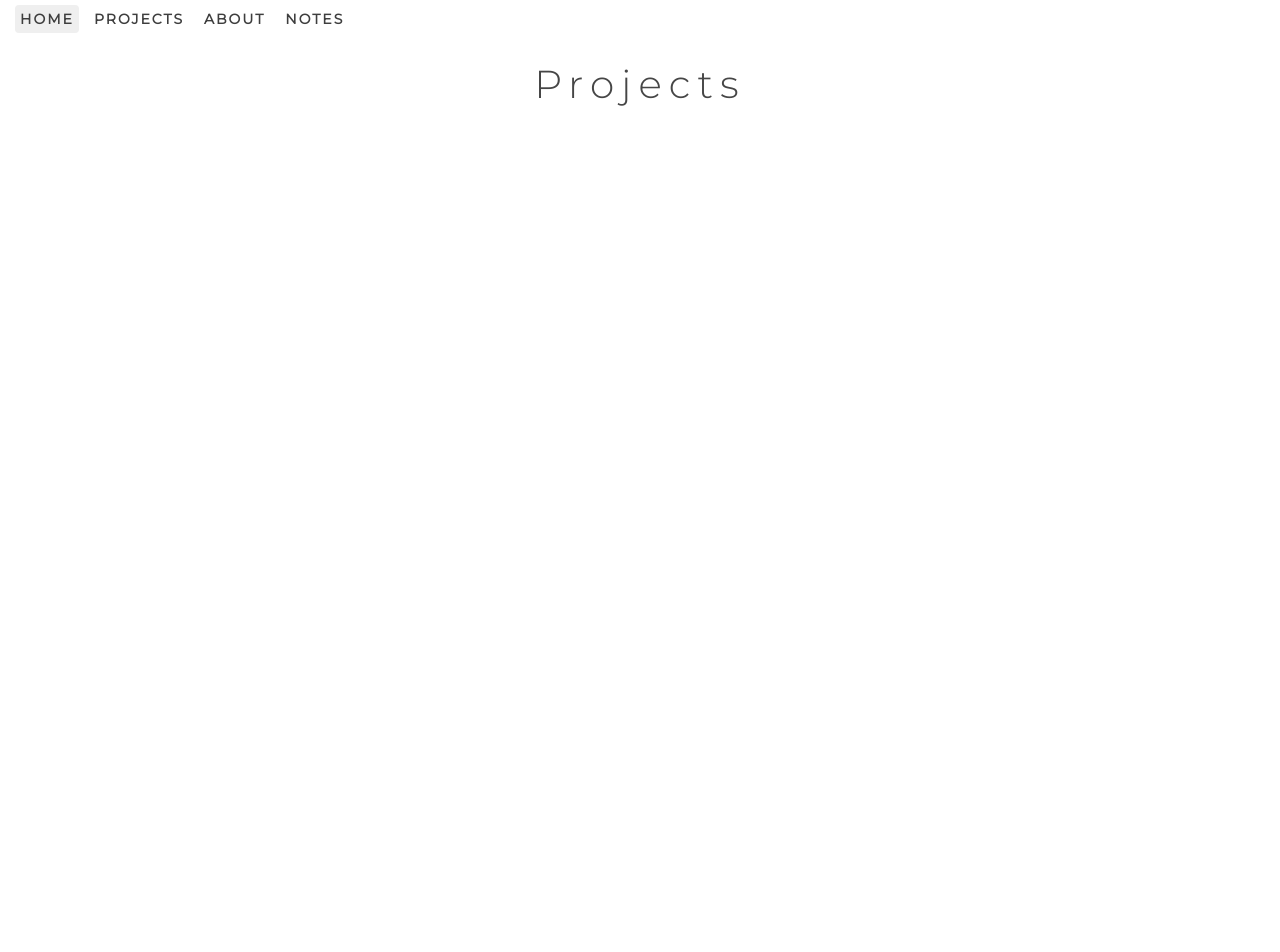
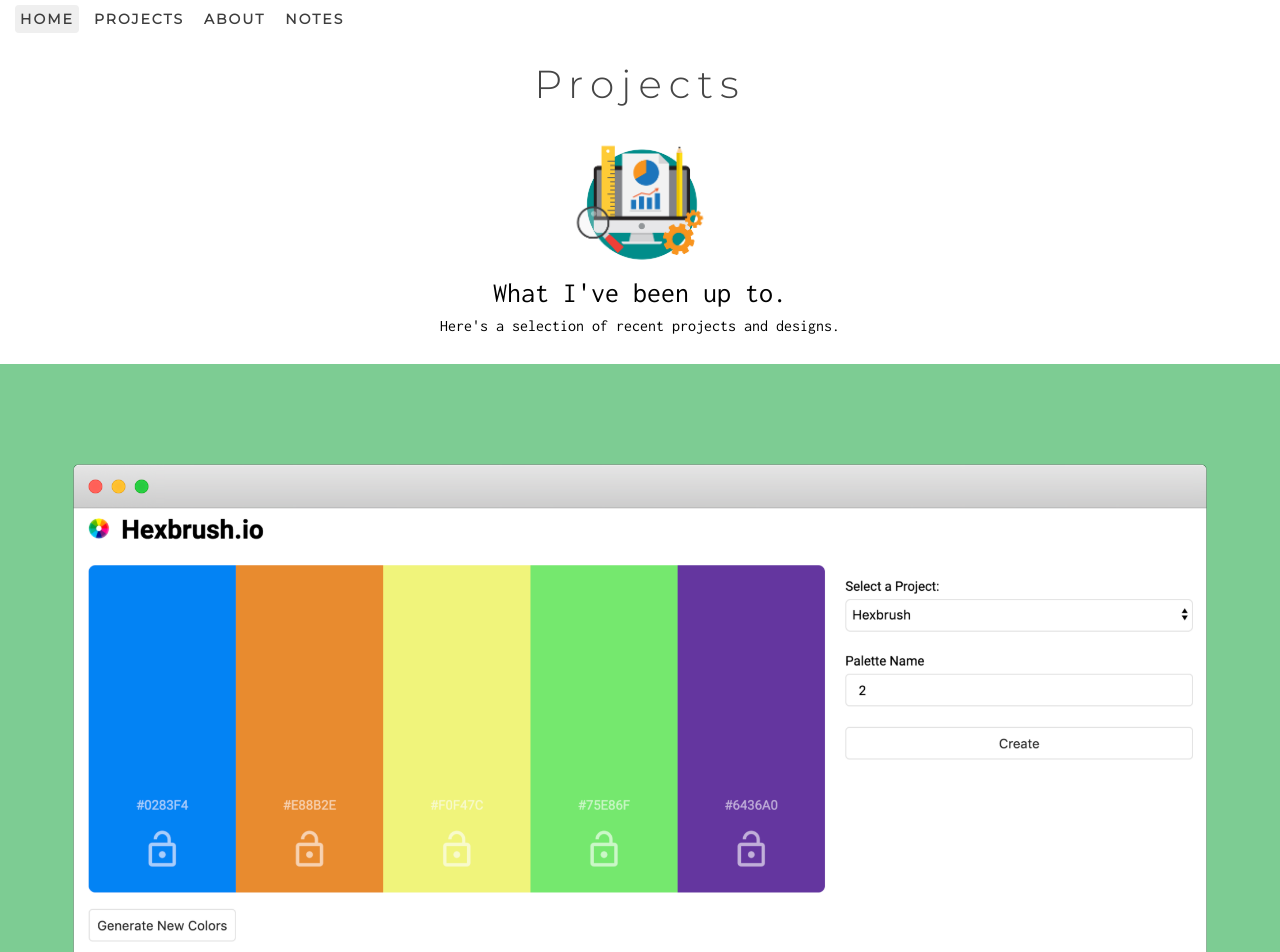
Before and after one commit to MaxBSilver/portfolio-2019, a React (Create React App) app: page /projects in a window 1280 px wide. Shown: the top 952 px of the page. Before the commit the page ends 800 px from the top, so only its background shows below. Built offline with nearby package versions, Linux system fonts and the light colour scheme.

Commit message:
add minor change to projects component invlolving minor classnames

```diff
--- a/src/components/Projects/Projects.jsx
+++ b/src/components/Projects/Projects.jsx
@@ -1,14 +1,29 @@
-import React, { Component } from 'react'
+import React, { Component } from 'react';
 import Header from '../Header/Header';
-
+import projectImg from '../../assets/envio-19.jpg';
+import hexbrush from '../../assets/hexbrush.png';
 export class Projects extends Component {
-  render() {
-    return (
-      <div className="projects">
-        <Header componentName={'Projects'}/>
-      </div>
-    )
-  }
+	render () {
+		return (
+			<div className="projects">
+				<Header componentName={'Projects'} />
+				<section className="sec-1">
+					<img src={projectImg} />
+					<h3>What I've been up to.</h3>
+					<p>Here's a selection of recent projects and designs. </p>
+				</section>
+				<section className="project-sec sec-2">
+					<div>
+						<img src={hexbrush} />
+					</div>
+          <div>
+            <p></p>
+            <button>View Repo</button>
+          </div>
+				</section>
+			</div>
+		);
+	}
 }
 
-export default Projects
+export default Projects;
--- a/src/components/Projects/projects.scss
+++ b/src/components/Projects/projects.scss
@@ -1,9 +1,39 @@
 .projects {
   @include inheritHW();
   height: 95vh;
+  & .sec-1 {
+    @include flex(column, center);
+    align-items:center;
+    & img {
+      width: 150px;
+      min-height: 150px;
+      align-self: center;
+    }
+    & h3 {
+      font-size: 28px;
+      margin-bottom: 10px;
+      font-weight: 300;
+    }
+    & p {
+      font-size: 16px;
+      font-weight: 300;
+      text-align: center;
+      margin-bottom: 30px;
+    }
+  }
+  & .sec-2 {
+    padding: 100px 10px;
+    background-color: #7DCC93;
 
+    & div {
+      @include flex(row, center);
+    }
+    & img {
+      width: 90%;
+    }
+  }
   & h2 {
     animation: fadeIn 0.35s forwards;
+  }
 
-  }
 }
```
Also changed, not shown: src/assets/Screen Shot 2019-09-12 at 2.03.45 PM.png (added), src/assets/hexbrush.png (added).
